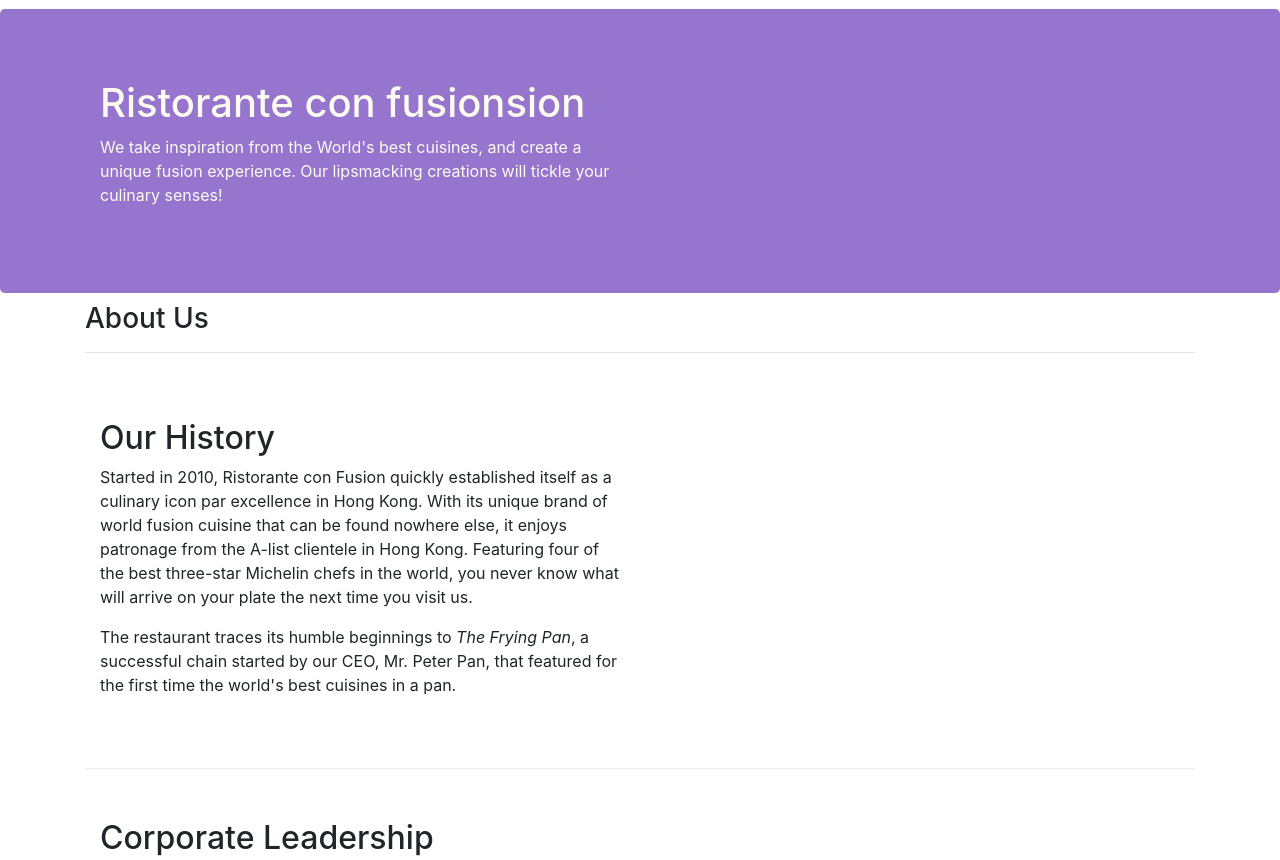
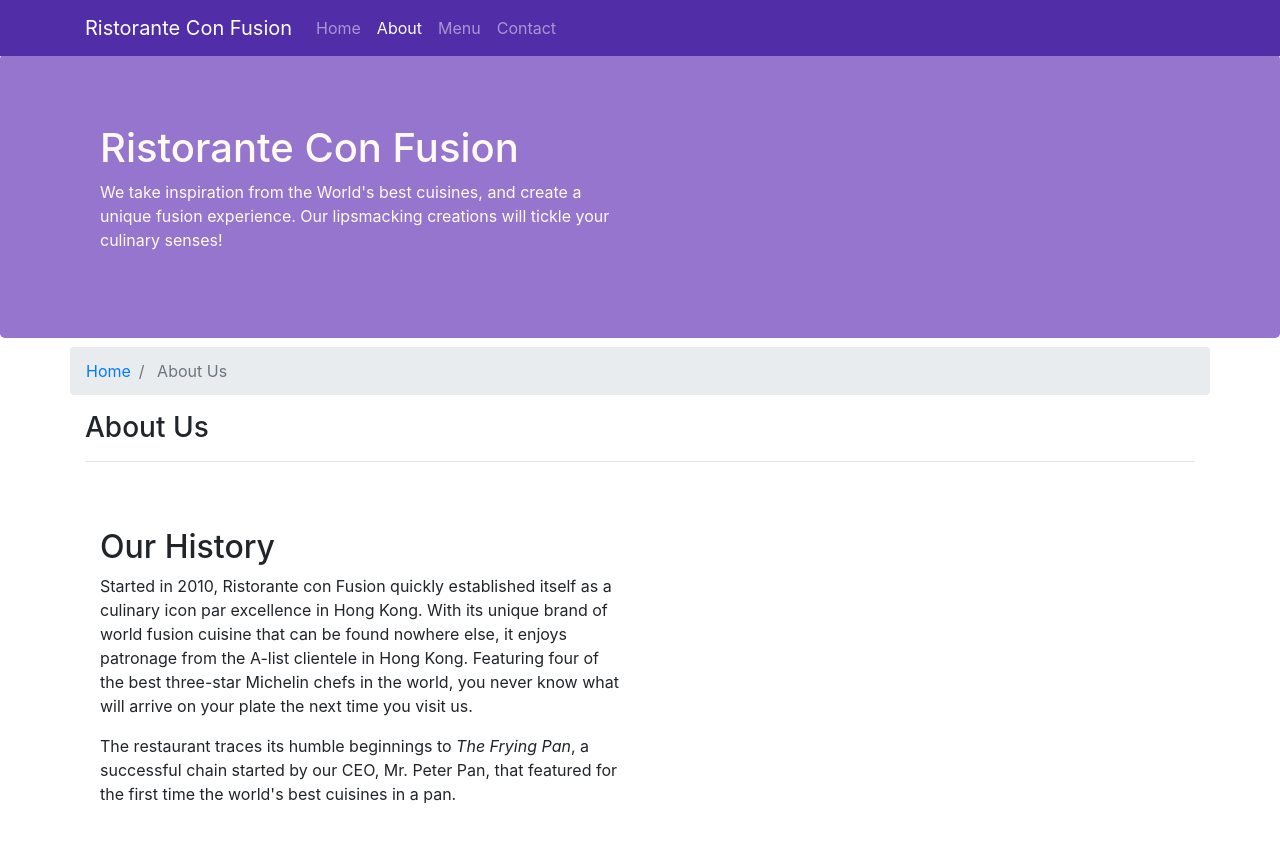
Before and after one commit to srikantabu/Bootstrap, a website: page aboutus.html in a window 1280 px wide. Shown: the top 860 px of the page. Drawn offline with nearby package versions, Linux system fonts and the light colour scheme.

Commit message:
commit navbar 13092018

```diff
--- a/CSS/styles.css
+++ b/CSS/styles.css
@@ -28,3 +28,12 @@
 	margin: 0px;
 	color: #0F0F0F;
 }
+
+body{
+    padding: 45px 0px 0px 0px;
+    z-index:0;
+}
+
+.navbar-dark {
+     background-color: #512DA8;
+}
--- a/aboutus.html
+++ b/aboutus.html
@@ -16,12 +16,29 @@
     </head>
 
     <body>
-
+        <nav class="navbar navbar-dark navbar-expand-sm fixed-top">
+            <div class="container">
+                <button class="navbar-toggler" type="button" data-toggle="collapse" data-target="#Navbar">
+                    <span class="navbar-toggler-icon"></span>
+                </button>
+                <a class="navbar-brand" href="./index.html">
+                    Ristorante Con Fusion
+                </a>
+                <div class="collapse navbar-collapse" id="Navbar">
+                    <ul class="navbar-nav mr-auto">
+                        <li class="nav-item"><a class="nav-link" href="./index.html">Home</a></li>
+                        <li class="nav-item active"><a class="nav-link" href="#">About</a></li>
+                        <li class="nav-item"><a class="nav-link" href="#">Menu</a></li>
+                        <li class="nav-item"><a class="nav-link" href="#">Contact</a></li>
+                    </ul>
+                </div>
+            </div>
+        </nav>
         <header class="jumbotron">
             <div class="container">
                 <div class="row row-header">
                     <div class="col-12 col-sm-6">
-                        <h1>Ristorante con fusionsion</h1>
+                        <h1>Ristorante Con Fusion</h1>
                         <p>We take inspiration from the World's best cuisines, and create a unique fusion experience. Our lipsmacking creations will tickle your culinary senses!</p>
                     </div>
                     <div class="col-12 col-sm">
@@ -32,6 +49,14 @@
 
         <div class="container">
             <div class="row">
+                <ol class="col-12 breadcrumb">
+                    <li class="breadcrumb-item">
+                        <a href="./index.html">Home</a>
+                    </li>
+                    <li class="breadcrumb-item active">
+                        About Us
+                    </li>
+                </ol>
                 <div class="col-12">
                    <h3>About Us</h3>
                    <hr>
@@ -71,7 +96,7 @@
                     <div class="col-4 offset-1 col-sm-2">
                         <h5>Links</h5>
                         <ul class="list-unstyled">
-                            <li><a href="#">Home</a></li>
+                            <li><a href="./index.html">Home</a></li>
                             <li><a href="#">About</a></li>
                             <li><a href="#">Menu</a></li>
                             <li><a href="#">Contact</a></li>
```
Also changed, not shown: index.html (+18 -3 lines).
